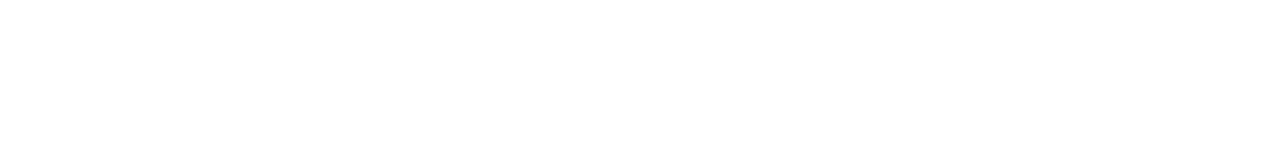
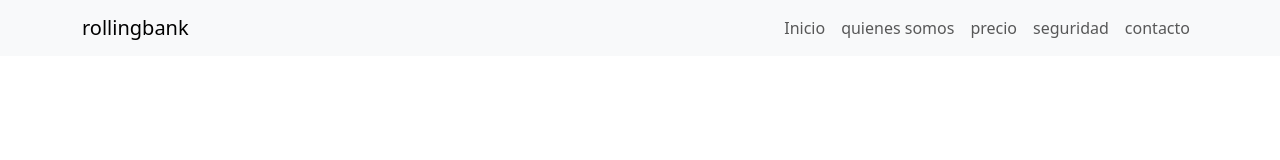
Before and after one commit to rampley12/05-rollingbank, a plain HTML site: page index.html in a window 1280 px wide. Drawn offline with nearby package versions, Linux system fonts and the light colour scheme.

Commit message:
agregamos las opciones del menu y paginas en la carpeta de pages

```diff
--- a/index.html
+++ b/index.html
@@ -13,6 +13,40 @@
     <title>Rollingbank</title>
   </head>
   <body>
+    <header>
+        <nav class="navbar bg-light navbar navbar-expand-lg">
+          <div class="container">
+            <a href="../index.html" class="navbar-brand letra">rollingbank</a>
+
+            <button
+              class="navbar-toggler"
+              data-bs-toggle="collapse"
+              data-bs-target="#OpcionesMenu"
+            >
+              <span class="navbar-toggler-icon"></span>
+            </button>
+            <div class="collapse navbar-collapse" id="OpcionesMenu">
+              <ul class="navbar-nav ms-auto">
+                <il class="nav-item">
+                  <a href="./index.html" class="nav-link">Inicio</a>
+                </il>
+                <il class="nav-item">
+                  <a href="#" class="nav-link">quienes somos</a>
+                </il>
+                <il class="nav-item">
+                  <a href="#" class="nav-link">precio</a>
+                </il>
+                <il class="nav-item">
+                  <a href="./pages/seguridad.html" class="nav-link">seguridad</a>
+                </il>
+                <il class="nav-item">
+                  <a href="#" class="nav-link">contacto</a>
+                </il>
+              </ul>
+            </div>
+          </div>
+        </nav>
+      </header>
     <script
       src="https://cdn.jsdelivr.net/npm/bootstrap@5.3.2/dist/js/bootstrap.bundle.min.js"
       integrity="sha384-C6RzsynM9kWDrMNeT87bh95OGNyZPhcTNXj1NW7RuBCsyN/o0jlpcV8Qyq46cDfL"
```
Also changed, not shown: pages/contacto.html (added), pages/error404.html (added), pages/precio.html (added), pages/seguridad.html (added).
